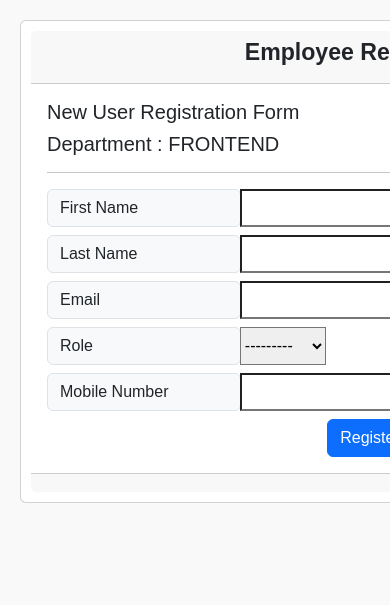
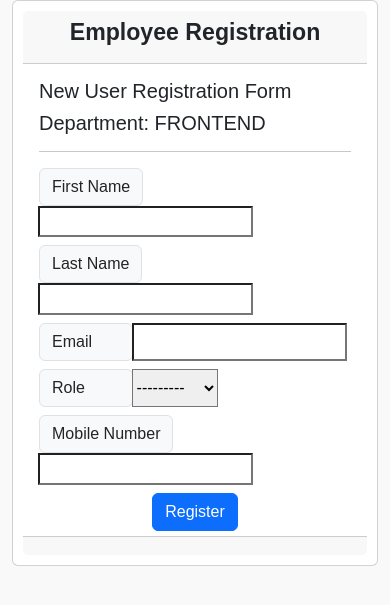
Before and after one commit to Yassin-ck/EmployeemanagementProject, a Django app: template templates/accounts/register.html in a window 390 px wide; the page is wider, and only the part inside the window is pictured. Shown: the top 605 px of that part. Run offline with Django 4.2, Linux system fonts and the light colour scheme; the template is opened without the code that fills it: values that come from a table or form of the project are taken from there, others are empty; a user stored in the database is signed in; tables that the repository leaves empty hold one stand-in row (values such as "Sample post"); some libraries are stand-ins or nearby versions.

Commit message:
template

```diff
--- a/templates/accounts/register.html
+++ b/templates/accounts/register.html
@@ -4,24 +4,30 @@
 <style>
     /* Default styles for the card */
     .card {
-        width: 740px;
+        width: 100%;
+        max-width: 740px;
         margin: 0 auto;
         padding: 20px;
+    }
+
+    .card-header {
+        font-size: 24px;
     }
 
     /* Media query for small screens (max-width 576px) */
     @media screen and (max-width: 576px) {
         .card {
-            width: 100%;
             padding: 10px;
         }
 
-        .card-header {
-            font-size: 20px;
+        .card-body {
+            padding-top: 15px;
+            padding-bottom: 5px;
         }
 
         .form-row {
             flex-wrap: wrap;
+            justify-content: center;
         }
 
         .input-group {
@@ -48,7 +54,7 @@
     }
 </style>
 
-<div class="container" style="width: 740px; padding: 20px;">
+<div class="container">
     <div class="card text">
         <center>
             <div class="card-header">
@@ -58,7 +64,7 @@
 
         <div class="card-body">
             <h5 align="left">New User Registration Form</h5>
-            <h5 align="left">Department : {{ request.user.department }}</h5>
+            <h5 align="left">Department: {{ request.user.department }}</h5>
             <hr color="Blue">
 
             <form method="post" action="{% url 'register' %}" class="form-signin" autocomplete="off">
```
